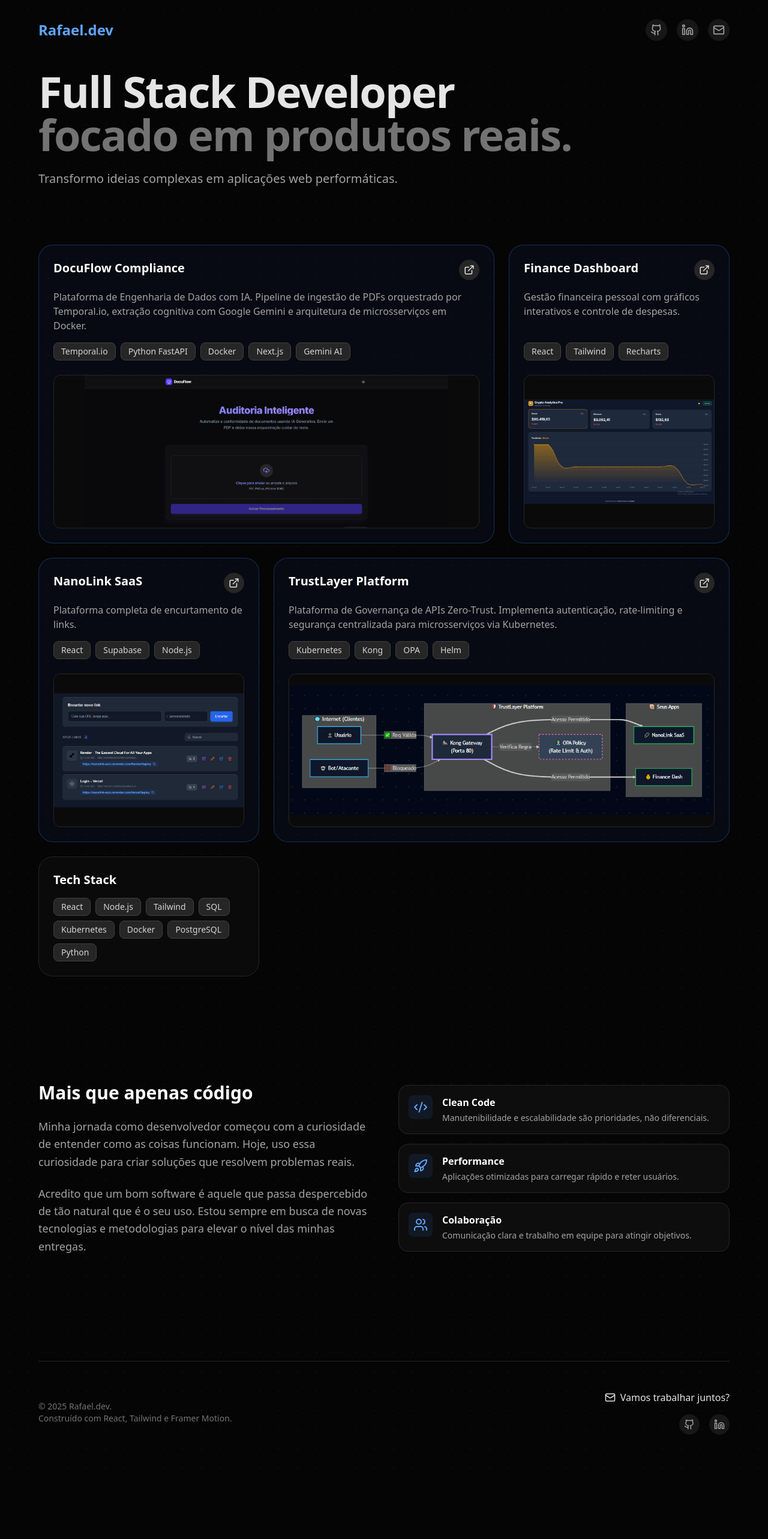
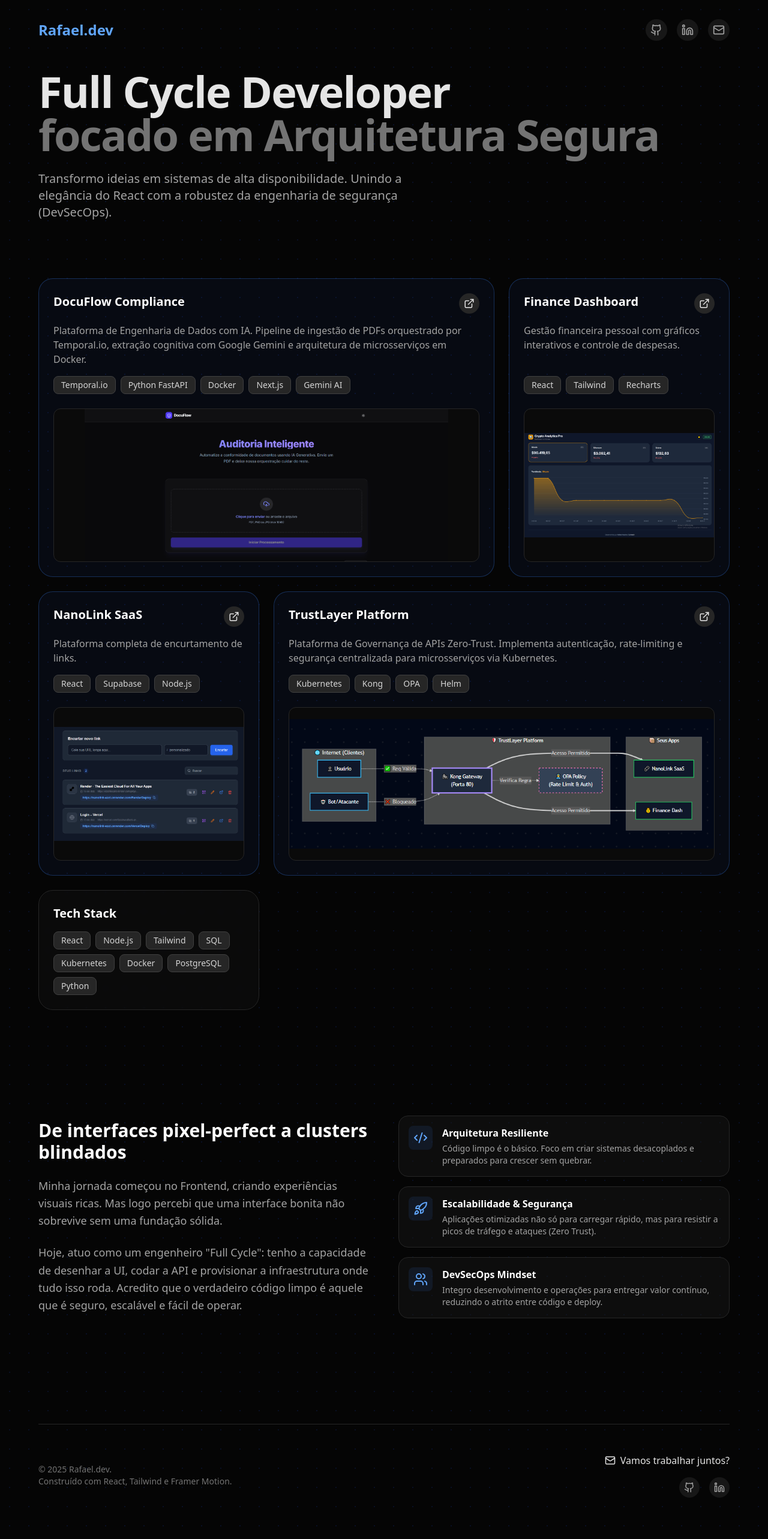
Before and after one commit to FassinaRafael/portfolio-Rafael, a React (Vite) app: page / in a window 1280 px wide. Shown: the top 2566 px of the page at 60% size. Before the commit the page ends 2472 px from the top, so only its background shows below. Built offline with nearby package versions, Linux system fonts and the light colour scheme.

Commit message:
feat: text changes

```diff
--- a/index.html
+++ b/index.html
@@ -2,19 +2,19 @@
 <html lang="pt-BR">
   <head>
     <meta charset="UTF-8" />
-
     <link rel="icon" type="image/svg+xml" href="/vite.svg" />
-
     <meta name="viewport" content="width=device-width, initial-scale=1.0" />
 
-    <title>Rafael | Full Stack Developer</title>
+    <title>Rafael | Full Cycle Engineer</title>
+
     <meta
       name="description"
-      content="Desenvolvedor Full Stack focado em React, Node.js e soluções escaláveis. Confira meu portfólio e projetos recentes."
+      content="Engenheiro de Software Full Cycle. Especialista em React, Node.js, Kubernetes e Engenharia de Plataforma. Construo aplicações seguras e escaláveis."
     />
+
     <meta
       name="keywords"
-      content="Rafael, Full Stack Developer, React, Node.js, Portfólio, Desenvolvedor Web, JavaScript"
+      content="Rafael, Full Cycle Developer, Platform Engineer, React, Node.js, Kubernetes, Kong, DevSecOps, Arquitetura de Software"
     />
     <meta name="author" content="Rafael" />
 
@@ -23,28 +23,29 @@
       property="og:url"
       content="https://portfolio-rafael-gray.vercel.app/"
     />
-    <meta property="og:title" content="Rafael | Full Stack Developer" />
+    <meta property="og:title" content="Rafael | Full Cycle Engineer" />
     <meta
       property="og:description"
-      content="Transformo ideias complexas em aplicações web performáticas. Veja meus projetos."
+      content="De interfaces pixel-perfect a clusters Kubernetes blindados. Conheça meu portfólio de engenharia de software."
     />
     <meta
       property="og:image"
-      content="https://seusite.vercel.app/og-image.png"
+      content="https://portfolio-rafael-gray.vercel.app/og-image.png"
     />
+
     <meta property="twitter:card" content="summary_large_image" />
     <meta
       property="twitter:url"
       content="https://portfolio-rafael-gray.vercel.app/"
     />
-    <meta property="twitter:title" content="Rafael | Full Stack Developer" />
+    <meta property="twitter:title" content="Rafael | Full Cycle Engineer" />
     <meta
       property="twitter:description"
-      content="Transformo ideias complexas em aplicações web performáticas. Veja meus projetos."
+      content="De interfaces pixel-perfect a clusters Kubernetes blindados. Conheça meu portfólio."
     />
     <meta
       property="twitter:image"
-      content="https://seusite.vercel.app/og-image.png"
+      content="https://portfolio-rafael-gray.vercel.app/og-image.png"
     />
 
     <link rel="preconnect" href="https://fonts.googleapis.com" />
--- a/src/components/About.jsx
+++ b/src/components/About.jsx
@@ -5,18 +5,18 @@ export default function About() {
   const features = [
     {
       icon: <Code2 className="text-blue-400" />,
-      title: "Clean Code",
-      text: "Manutenibilidade e escalabilidade são prioridades, não diferenciais.",
+      title: "Arquitetura Resiliente",
+      text: "Código limpo é o básico. Foco em criar sistemas desacoplados e preparados para crescer sem quebrar.",
     },
     {
       icon: <Rocket className="text-blue-400" />,
-      title: "Performance",
-      text: "Aplicações otimizadas para carregar rápido e reter usuários.",
+      title: "Escalabilidade & Segurança",
+      text: "Aplicações otimizadas não só para carregar rápido, mas para resistir a picos de tráfego e ataques (Zero Trust).",
     },
     {
       icon: <Users className="text-blue-400" />,
-      title: "Colaboração",
-      text: "Comunicação clara e trabalho em equipe para atingir objetivos.",
+      title: "DevSecOps Mindset",
+      text: "Integro desenvolvimento e operações para entregar valor contínuo, reduzindo o atrito entre código e deploy.",
     },
   ];
 
@@ -31,17 +31,18 @@ export default function About() {
           transition={{ duration: 0.6 }}
         >
           <h2 className="text-3xl font-bold text-white mb-6">
-            Mais que apenas código
+            De interfaces pixel-perfect a clusters blindados
           </h2>
           <p className="text-neutral-400 text-lg leading-relaxed mb-6">
-            Minha jornada como desenvolvedor começou com a curiosidade de
-            entender como as coisas funcionam. Hoje, uso essa curiosidade para
-            criar soluções que resolvem problemas reais.
+            Minha jornada começou no Frontend, criando experiências visuais
+            ricas. Mas logo percebi que uma interface bonita não sobrevive sem
+            uma fundação sólida.
           </p>
           <p className="text-neutral-400 text-lg leading-relaxed">
-            Acredito que um bom software é aquele que passa despercebido de tão
-            natural que é o seu uso. Estou sempre em busca de novas tecnologias
-            e metodologias para elevar o nível das minhas entregas.
+            Hoje, atuo como um engenheiro "Full Cycle": tenho a capacidade de
+            desenhar a UI, codar a API e provisionar a infraestrutura onde tudo
+            isso roda. Acredito que o verdadeiro código limpo é aquele que é
+            seguro, escalável e fácil de operar.
           </p>
         </motion.div>
 
--- a/src/components/Hero.jsx
+++ b/src/components/Hero.jsx
@@ -9,8 +9,8 @@ export default function Hero() {
         transition={{ duration: 0.8, delay: 0.2 }} // Delay para aparecer depois do Header
         className="text-5xl md:text-7xl font-extrabold tracking-tight mb-6"
       >
-        Full Stack Developer <br />
-        <span className="text-neutral-500">focado em produtos reais.</span>
+        Full Cycle Developer <br />
+        <span className="text-neutral-500">focado em Arquitetura Segura</span>
       </motion.h2>
 
       <motion.p
@@ -19,7 +19,9 @@ export default function Hero() {
         transition={{ duration: 1, delay: 0.6 }} // Delay maior para aparecer por último
         className="text-xl text-neutral-400 max-w-2xl"
       >
-        Transformo ideias complexas em aplicações web performáticas.
+        Transformo ideias em sistemas de alta disponibilidade. Unindo a
+        elegância do React com a robustez da engenharia de segurança
+        (DevSecOps).
       </motion.p>
     </section>
   );
```
Also changed, not shown: public/homeport.png (added), public/projetos.png (added).
